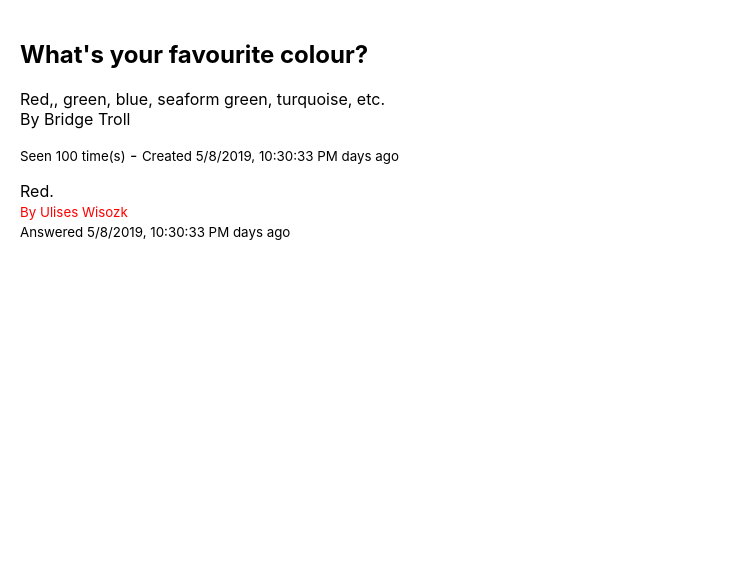
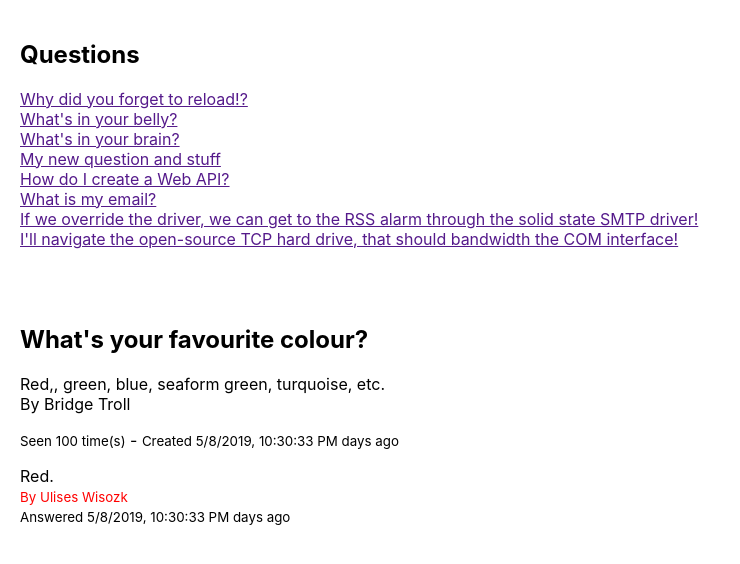
Before and after one commit to jogoo8254/awesome-answers-react, a React (Create React App) app: page / in a window 1280 px wide. Shown: the top 564 px of the page, without its empty margins (0-740 px from the left). Built offline with nearby package versions, Linux system fonts and the light colour scheme.

Commit message:
create Questions index page with list of questions

```diff
--- a/src/components/App.js
+++ b/src/components/App.js
@@ -1,5 +1,6 @@
 import React from "react";
 import {QuestionShowPage} from "./QuestionShowPage";
+import {QuestionIndexPage} from "./QuestionIndexPage";
 
 // In React application, we create a componenet that acts as the "root" or the entry point to
 // all of our other components.
@@ -7,7 +8,8 @@
 function App(){
     return (
         <div>
-            <QuestionShowPage/>
+            <QuestionIndexPage />
+            <QuestionShowPage />
         </div>
     )
 }
--- /dev/null
+++ b/src/components/QuestionIndexPage.js
@@ -0,0 +1,21 @@
+import React from "react"
+import data from "../questionsData"
+export function QuestionIndexPage (props){
+    return(
+        <main className="Page">
+            <h2>Questions</h2>
+            <ul style={{
+                listStyle: "none",
+                paddingLeft: 0
+                }}>
+                {
+                    data.map(question => (
+                    <li>
+                        <a href="">{question.title}</a>
+                    </li>
+                    ))
+                }
+            </ul>
+        </main>
+    )
+}
--- /dev/null
+++ b/src/questionsData.js
@@ -0,0 +1,69 @@
+export default [
+    {
+      id: 625,
+      title: "Why did you forget to reload!?",
+      body: "Things and things and things",
+      view_count: 0,
+      created_at: "2018-07-24T19:04:28.298Z",
+      updated_at: "2018-07-24T19:04:28.298Z"
+    },
+    {
+      id: 624,
+      title: "What's in your belly?",
+      body: "Stuff, stuff and other stuff",
+      view_count: 0,
+      created_at: "2018-07-24T19:04:11.313Z",
+      updated_at: "2018-07-24T19:04:11.313Z"
+    },
+    {
+      id: 623,
+      title: "What's in your brain?",
+      body: "Stuff, stuff and other stuff",
+      view_count: 0,
+      created_at: "2018-07-24T19:02:46.457Z",
+      updated_at: "2018-07-24T19:02:46.457Z"
+    },
+    {
+      id: 622,
+      title: "My new question and stuff",
+      body: "Ladida ladida lalala",
+      view_count: 0,
+      created_at: "2018-07-24T18:54:32.722Z",
+      updated_at: "2018-07-24T18:54:32.722Z"
+    },
+    {
+      id: 621,
+      title: "How do I create a Web API?",
+      body: "Do this and that, then those things.",
+      view_count: 0,
+      created_at: "2018-07-19T18:38:11.898Z",
+      updated_at: "2018-07-19T18:38:11.898Z"
+    },
+    {
+      id: 620,
+      title: "What is my email?",
+      body: "Put some random text in here",
+      view_count: 4,
+      created_at: "2018-07-18T18:52:56.766Z",
+      updated_at: "2018-07-18T18:55:20.043Z"
+    },
+    {
+      id: 619,
+      title:
+        "If we override the driver, we can get to the RSS alarm through the solid state SMTP driver!",
+      body:
+        "Of course it is happening inside your head, Harry, but why on earth should that mean that it is not real?",
+      view_count: 321,
+      created_at: "2018-07-17T19:28:45.748Z",
+      updated_at: "2018-07-17T19:28:45.748Z"
+    },
+    {
+      id: 618,
+      title:
+        "I'll navigate the open-source TCP hard drive, that should bandwidth the COM interface!",
+      body: "After all this time? Always.",
+      view_count: 9398,
+      created_at: "2018-07-17T19:28:45.691Z",
+      updated_at: "2018-07-17T19:29:28.652Z"
+    }
+  ];
```
